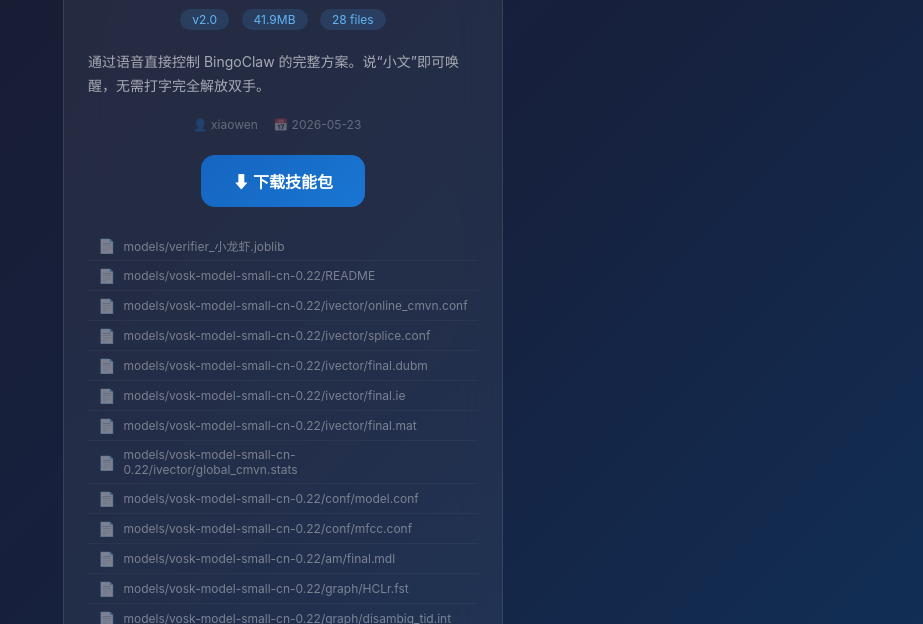
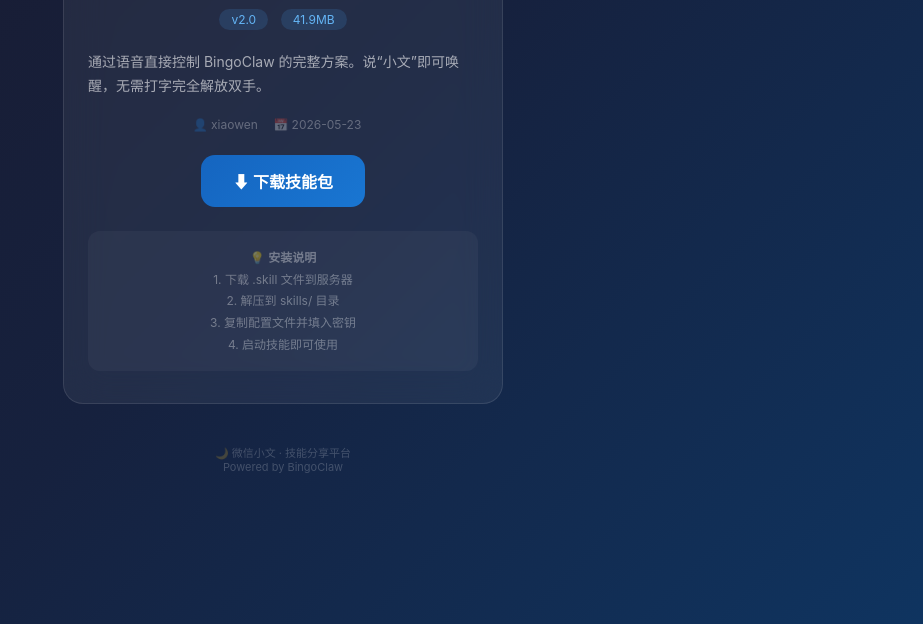
Before and after one commit to baishw/baishw.github.io, a plain HTML site: page skills/voice-control-openclaw/index.html in a window 1280 px wide. Shown: the part 176-800 px from the top of the page, without its empty margins (357-1280 px from the left). Drawn offline with Linux system fonts and the light colour scheme.

Commit message:
技能站同步: 3 个技能 | 2026-05-23 19:54

```diff
--- a/skills/voice-control-openclaw/index.html
+++ b/skills/voice-control-openclaw/index.html
@@ -55,13 +55,6 @@
   }
   .btn-download:hover { opacity: 0.9; }
   .btn-download:active { transform: scale(0.97); }
-  .file-list { text-align: left; margin: 16px 0; }
-  .file-list .file-item {
-    padding: 6px 10px; font-size: 12px; color: rgba(255,255,255,0.4);
-    border-bottom: 1px solid rgba(255,255,255,0.04);
-    display: flex; align-items: center; gap: 8px;
-  }
-  .file-list .file-item:before { content: "📄"; font-size: 14px; }
   .share-tips {
     background: rgba(255,255,255,0.04); border-radius: 12px; padding: 16px;
     font-size: 12px; color: rgba(255,255,255,0.35); line-height: 1.8; margin-top: 16px;
@@ -78,7 +71,6 @@
     <div>
       <span class="tag">v2.0</span>
       <span class="tag">41.9MB</span>
-      <span class="tag">28 files</span>
     </div>
     <div class="desc">通过语音直接控制 BingoClaw 的完整方案。说“小文”即可唤醒，无需打字完全解放双手。</div>
     <div class="meta">
@@ -86,7 +78,6 @@
       <span>📅 2026-05-23</span>
     </div>
     <a class="btn-download" href="https://baishw.github.io/skills/voice-control-openclaw/voice-control-openclaw.skill" download="voice-control-openclaw.skill">⬇ 下载技能包</a>
-    <div class="file-list"><div class="file-item">models/verifier_小龙虾.joblib</div><div class="file-item">models/vosk-model-small-cn-0.22/README</div><div class="file-item">models/vosk-model-small-cn-0.22/ivector/online_cmvn.conf</div><div class="file-item">models/vosk-model-small-cn-0.22/ivector/splice.conf</div><div class="file-item">models/vosk-model-small-cn-0.22/ivector/final.dubm</div><div class="file-item">models/vosk-model-small-cn-0.22/ivector/final.ie</div><div class="file-item">models/vosk-model-small-cn-0.22/ivector/final.mat</div><div class="file-item">models/vosk-model-small-cn-0.22/ivector/global_cmvn.stats</div><div class="file-item">models/vosk-model-small-cn-0.22/conf/model.conf</div><div class="file-item">models/vosk-model-small-cn-0.22/conf/mfcc.conf</div><div class="file-item">models/vosk-model-small-cn-0.22/am/final.mdl</div><div class="file-item">models/vosk-model-small-cn-0.22/graph/HCLr.fst</div><div class="file-item">models/vosk-model-small-cn-0.22/graph/disambig_tid.int</div><div class="file-item">models/vosk-model-small-cn-0.22/graph/Gr.fst</div><div class="file-item">models/vosk-model-small-cn-0.22/graph/phones/word_boundary.int</div><div class="file-item">... 还有 13 个文件</div></div>
     <div class="share-tips">
       💡 <b>安装说明</b><br>
       1. 下载 .skill 文件到服务器<br>
```
Also changed, not shown: skills/skill-sharer/index.html (+0 -9 lines), skills/webchat/index.html (+0 -9 lines).
